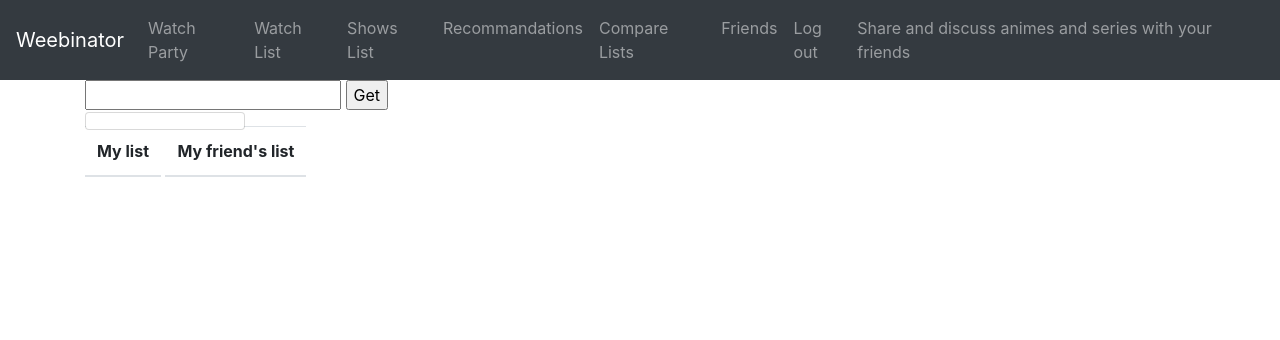
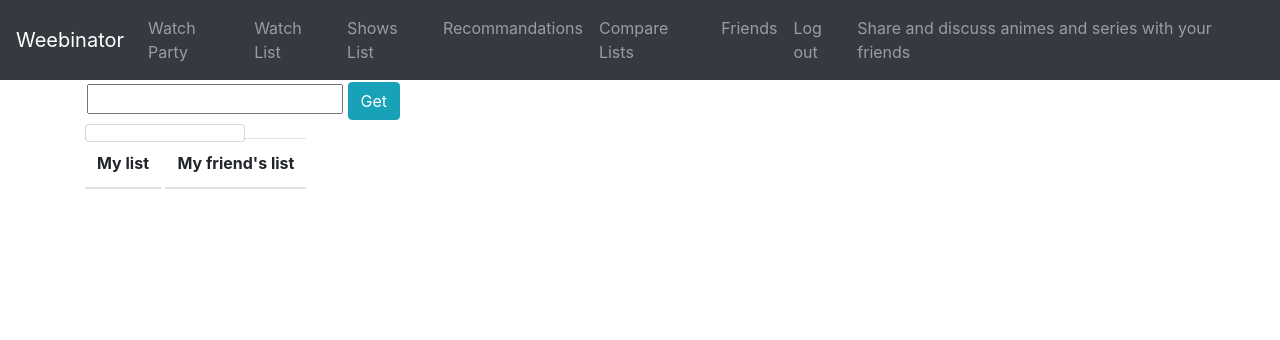
Before and after one commit to antoinemouchet/ProjetTech, a Flask app: page /comparison/ in a window 1280 px wide. Shown: the top 340 px of the page. Run offline with Flask 2, Linux system fonts and the light colour scheme; a user stored in the database is signed in; tables that the repository leaves empty hold one stand-in row (values such as "Sample post"); data that the repository does not hold is empty.

Commit message:
Update HTML for better buttons

```diff
--- a/app/templates/compare.html
+++ b/app/templates/compare.html
@@ -11,8 +11,10 @@
     }
 </style>
 <div class="container">
-    <input type="text" id="friend_id" onkeyup="checkvalues('friend_id', 'autocomplete', friends);">
-    <input type="button" value="Get" id="friend" onclick="friend_populateTable(this.id)">
+    <div style="margin: 2px;">
+        <input type="text" id="friend_id" onkeyup="checkvalues('friend_id', 'autocomplete', friends);">
+        <input type="button" class="btn btn-info" value="Get" id="friend" onclick="friend_populateTable(this.id)">
+    </div>
     <div class="input-group mb-3">
         <div id="autocomplete" class="dropdown-menu show"></div>
     </div>
--- a/app/templates/watchlists.html
+++ b/app/templates/watchlists.html
@@ -41,7 +41,7 @@
 
             </table>
             <input type="text" id="addShowId" onkeyup="checkvalues('addShowId', 'autocomplete', shows);">
-            <input type="button" value="Add Show" onclick="addShow();">
+            <input type="button" class="btn btn-info" value="Add Show" onclick="addShow();">
             <div class="input-group mb-3">
                 <div id="autocomplete" class="dropdown-menu show"></div>
             </div>
```
